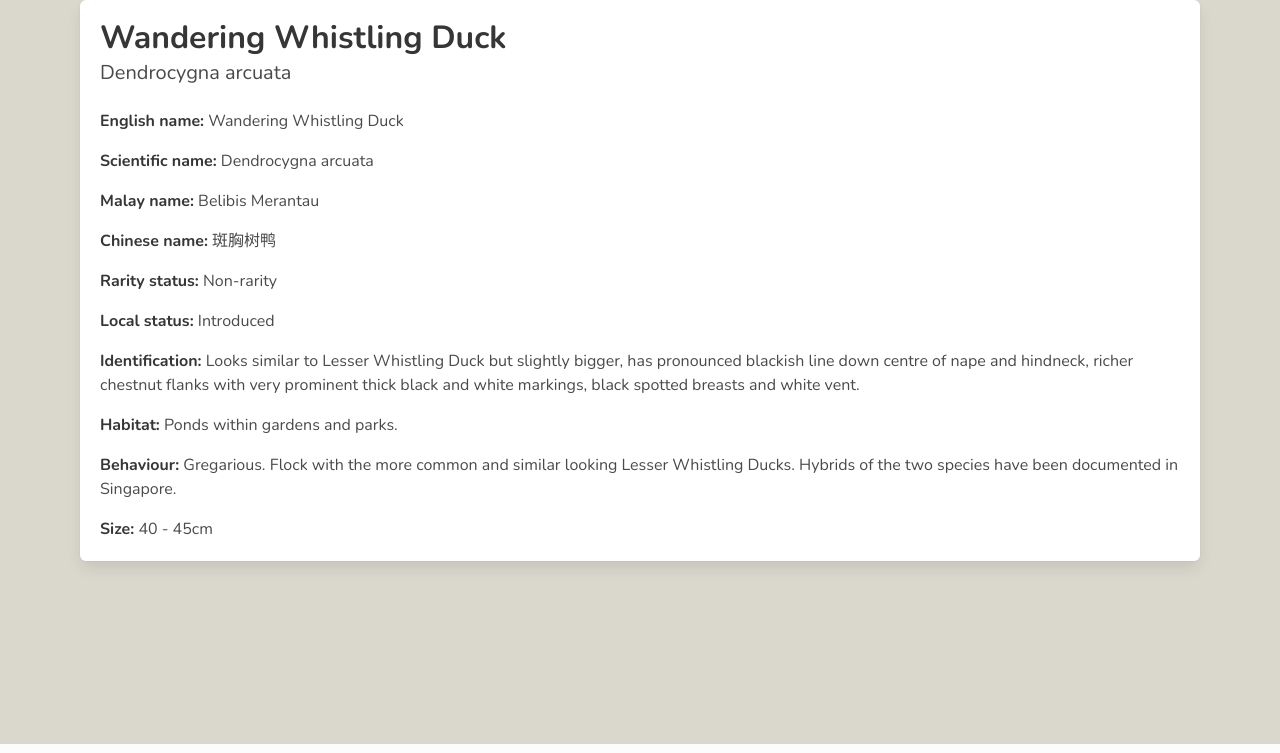
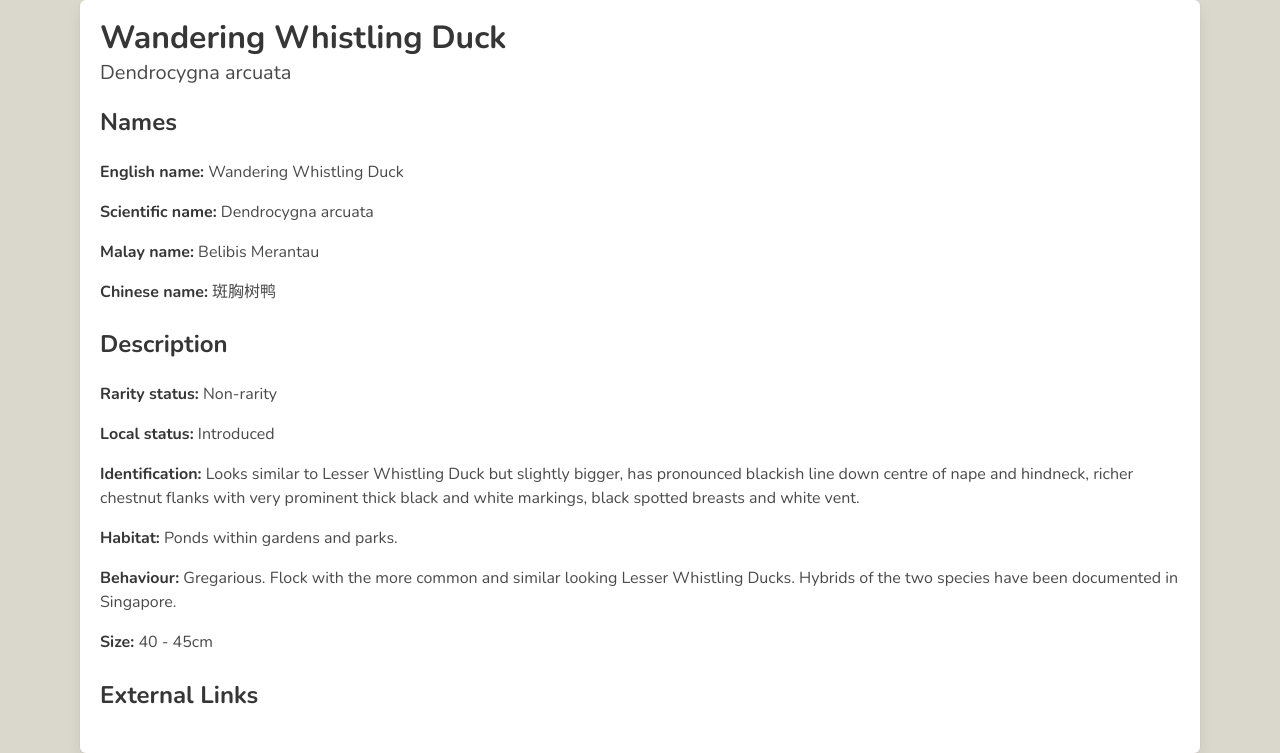
Before and after one commit to n2chance/SGBirdsFinder, a Flask app: page /bird/1 in a window 1280 px wide. Shown: the part 56-809 px from the top of the page. Run offline with Flask 2, Linux system fonts and the light colour scheme; data comes from the database, SQL or seed files in the repository; parts of the project's set-up code (start-up, migrations or seed data) failed here and were passed over.

Commit message:
Add external links for birds

```diff
--- a/app/templates/viewbird/bird_info.html
+++ b/app/templates/viewbird/bird_info.html
@@ -8,10 +8,13 @@
         <h1 class="subtitle">{{birdInfo[3]}}</h1>
         <!-- img here -->
         <div class="content">
+            <h2 class="title is-4">Names</h2>
             <p><strong>English name:</strong> {{birdInfo[2]}}</p>
             <p><strong>Scientific name:</strong> {{birdInfo[3]}}</p>
             <p><strong>Malay name:</strong> {{birdInfo[4]}}</p>
             <p><strong>Chinese name:</strong> {{birdInfo[5]}}</p>
+
+            <h2 class="title is-4">Description</h2>
             <p><strong>Rarity status:</strong> {{birdInfo[6]}}</p>
             <p>
                 <strong>Local status:</strong>
@@ -37,6 +40,15 @@
             {%else%}
                 <p><strong>Size:</strong> {{birdInfo[12]}} - {{birdInfo[13]}}cm</p>
             {%endif%}
+
+            <h2 class="title is-4">External Links</h2>
+                <ul>
+                    {% for link in links %}
+                        <li>
+                            <a href="{{ links[link] }}">{{ link }}</a>
+                        </li>
+                    {% endfor %}
+                </ul>
         </div>
     </div>
 {% endblock %}
```
